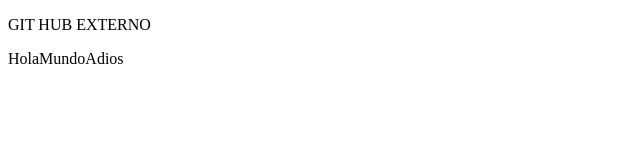
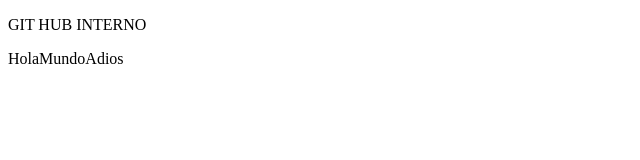
Before and after one commit to MiquelMolinier/prueba, a plain HTML site: page index.html in a window 1280 px wide. Shown: the full height of the page, 0-640 px from the left. Drawn offline with Linux system fonts and the light colour scheme.

Commit message:
Index imprime git hub externo

```diff
--- a/index.html
+++ b/index.html
@@ -6,7 +6,7 @@
     <title>Document</title>
 </head>
 <body>
-    <p>GIT HUB EXTERNO</p>
+    <p>GIT HUB INTERNO</p>
     <table>
         <tr>Hola</tr>
         <tr>Mundo</tr>
```
